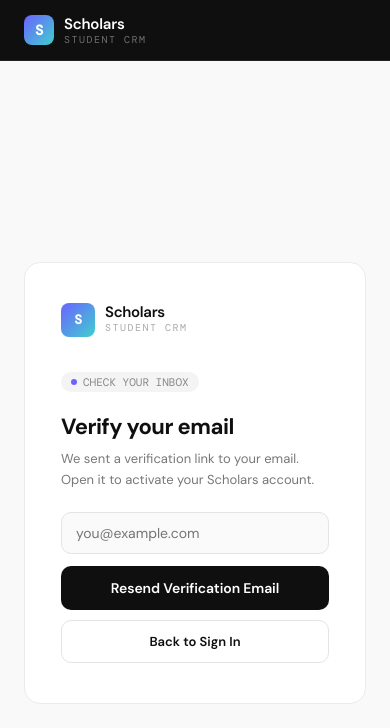
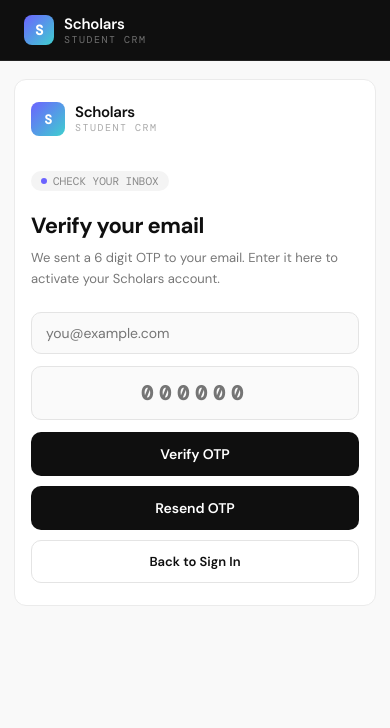
Before and after one commit to muhammadfaizan1641/Scholars, a React (Vite) app in the folder frontend/: page /verify-email in a window 390 px wide. Shown: the top 728 px of the page. Built offline with nearby package versions, Linux system fonts and the light colour scheme.

Commit message:
OTP service change

```diff
--- a/frontend/src/LimitPopup.jsx
+++ b/frontend/src/LimitPopup.jsx
@@ -3,7 +3,7 @@ import { useToast } from "./components/ToastProvider";
 
 const RAZORPAY_KEY_ID = "rzp_test_SqOwNrPgKGEEo5";
 const PRO_PRICE_INR = 29900;
-const API_BASE = "http://localhost:5000/api";
+const API_BASE = "https://scholars-bk1o.onrender.com/api";
 
 function loadRazorpayScript() {
   return new Promise((resolve) => {
@@ -193,6 +193,36 @@ const CSS = `
   .lp-dismiss-btn { padding: 12px; background: transparent; color: #6b7280; border: 1px solid #e5e7eb; font-size: 13px; font-weight: 500; }
   .lp-spinner { width: 15px; height: 15px; border: 2px solid rgba(255,255,255,0.3); border-top-color: #fff; border-radius: 50%; animation: lpSpin 0.7s linear infinite; }
   .lp-trust { text-align: center; font-size: 11px; color: #9ca3af; font-family: 'DM Mono', monospace; margin: 16px 0 0; }
+
+  @media (max-width: 520px) {
+    .lp-overlay {
+      align-items: flex-start;
+      padding: 14px;
+      overflow-y: auto;
+    }
+
+    .lp-card {
+      border-radius: 14px;
+      max-width: 100%;
+    }
+
+    .lp-body {
+      padding: 22px 16px;
+    }
+
+    .lp-header-row {
+      margin-bottom: 18px;
+    }
+
+    .lp-heading {
+      font-size: 24px;
+    }
+
+    .lp-price-card,
+    .lp-features {
+      grid-template-columns: 1fr;
+    }
+  }
 `;
 
 export default function LimitPopup({
--- a/frontend/src/VerifyEmail.jsx
+++ b/frontend/src/VerifyEmail.jsx
@@ -1,7 +1,7 @@
-import { useEffect, useMemo, useState } from "react";
+import { useEffect, useMemo, useRef, useState } from "react";
 import { useNavigate, useParams, useSearchParams } from "react-router-dom";
 
-const API_BASE = "http://localhost:5000/api";
+const API_BASE = "https://scholars-bk1o.onrender.com/api";
 
 const styles = {
   page: {
@@ -106,6 +106,22 @@ const styles = {
     boxSizing: "border-box",
     marginBottom: "12px",
   },
+  otpInput: {
+    width: "100%",
+    padding: "13px 14px",
+    border: "1px solid #e4e4e4",
+    borderRadius: "10px",
+    fontSize: "20px",
+    color: "#0f0f0f",
+    fontFamily: "'DM Mono', monospace",
+    outline: "none",
+    background: "#fafafa",
+    boxSizing: "border-box",
+    marginBottom: "12px",
+    textAlign: "center",
+    letterSpacing: "6px",
+    fontWeight: "700",
+  },
   button: {
     width: "100%",
     padding: "13px",
@@ -159,12 +175,13 @@ export default function VerifyEmail() {
   const [searchParams] = useSearchParams();
   const navigate = useNavigate();
   const initialEmail = searchParams.get("email") || "";
-  const initialLink = searchParams.get("verificationUrl") || "";
+  const didVerifyToken = useRef(false);
+  const isEmailLocked = Boolean(initialEmail);
 
   const [email, setEmail] = useState(initialEmail);
+  const [otp, setOtp] = useState("");
   const [status, setStatus] = useState(token ? "loading" : "idle");
   const [message, setMessage] = useState("");
-  const [devLink, setDevLink] = useState(initialLink);
 
   const pageCopy = useMemo(() => {
     if (token && status === "success") {
@@ -186,12 +203,14 @@ export default function VerifyEmail() {
     return {
       pill: "CHECK YOUR INBOX",
       heading: "Verify your email",
-      text: "We sent a verification link to your email. Open it to activate your Scholars account.",
+      text: "We sent a 6 digit OTP to your email. Enter it here to activate your Scholars account.",
     };
   }, [status, token]);
 
   useEffect(() => {
     if (!token) return;
+    if (didVerifyToken.current) return;
+    didVerifyToken.current = true;
 
     const verifyEmail = async () => {
       try {
@@ -213,7 +232,6 @@ export default function VerifyEmail() {
   const resendVerification = async () => {
     setStatus("loading");
     setMessage("");
-    setDevLink("");
 
     try {
       const res = await fetch(`${API_BASE}/auth/resend-verification`, {
@@ -225,11 +243,31 @@ export default function VerifyEmail() {
       if (!res.ok) throw new Error(data.message || "Could not resend verification email.");
 
       setStatus("info");
-      setMessage(data.message || "Verification email sent.");
-      if (data.verificationUrl) setDevLink(data.verificationUrl);
+      setMessage(data.message || "Verification OTP sent.");
     } catch (err) {
       setStatus("error");
       setMessage(err.message || "Could not resend verification email.");
+    }
+  };
+
+  const verifyOtp = async () => {
+    setStatus("loading");
+    setMessage("");
+
+    try {
+      const res = await fetch(`${API_BASE}/auth/verify-otp`, {
+        method: "POST",
+        headers: { "Content-Type": "application/json" },
+        body: JSON.stringify({ email, otp }),
+      });
+      const data = await res.json();
+      if (!res.ok) throw new Error(data.message || "OTP verification failed.");
+
+      setStatus("success");
+      setMessage(data.message || "Email verified successfully.");
+    } catch (err) {
+      setStatus("error");
+      setMessage(err.message || "OTP invalid ya expire ho gaya hai.");
     }
   };
 
@@ -241,8 +279,8 @@ export default function VerifyEmail() {
         input:focus { border-color: #0f0f0f !important; background: #fff !important; }
       `}</style>
 
-      <div style={styles.page}>
-        <div style={styles.card}>
+      <div style={styles.page} className="auth-page">
+        <div style={styles.card} className="auth-card verify-card">
           <div style={styles.logoRow}>
             <div style={styles.logoMark}>S</div>
             <div style={styles.logoTextWrap}>
@@ -261,19 +299,42 @@ export default function VerifyEmail() {
 
           {status === "loading" && <div style={messageStyle("info")}>Processing...</div>}
           {message && <div style={messageStyle(status === "success" ? "success" : status === "error" ? "error" : "info")}>{message}</div>}
-          {devLink && <div style={messageStyle("info")}>Dev verification link: {devLink}</div>}
 
           {!token && (
             <>
               <input
-                style={styles.input}
+                style={{
+                  ...styles.input,
+                  color: isEmailLocked ? "#777" : styles.input.color,
+                  cursor: isEmailLocked ? "not-allowed" : "text",
+                }}
                 type="email"
                 placeholder="you@example.com"
                 value={email}
-                onChange={(e) => setEmail(e.target.value)}
+                onChange={(e) => {
+                  if (!isEmailLocked) setEmail(e.target.value);
+                }}
+                readOnly={isEmailLocked}
+                aria-readonly={isEmailLocked}
               />
+              <input
+                style={styles.otpInput}
+                type="text"
+                inputMode="numeric"
+                maxLength={6}
+                placeholder="000000"
+                value={otp}
+                onChange={(e) => setOtp(e.target.value.replace(/\D/g, "").slice(0, 6))}
+              />
+              <button
+                style={{ ...styles.button, marginBottom: "10px" }}
+                onClick={verifyOtp}
+                disabled={status === "loading" || otp.length !== 6}
+              >
+                {status === "loading" ? "Verifying..." : "Verify OTP"}
+              </button>
               <button style={styles.button} onClick={resendVerification} disabled={status === "loading"}>
-                {status === "loading" ? "Sending..." : "Resend Verification Email"}
+                {status === "loading" ? "Sending..." : "Resend OTP"}
               </button>
             </>
           )}
--- a/frontend/src/components/BasicTable.jsx
+++ b/frontend/src/components/BasicTable.jsx
@@ -210,7 +210,7 @@ export default function BasicTable() {
       const token = localStorage.getItem("token");
 
       const response = await fetch(
-        "http://localhost:5000/api/students/",
+        "https://scholars-bk1o.onrender.com/api/students/",
         {
           headers: {
             Authorization: `Bearer ${token}`,
@@ -274,8 +274,8 @@ export default function BasicTable() {
         .sch-tr:hover { background: #fafafa; }
       `}</style>
 
-      <div style={styles.page}>
-        <div style={styles.pageHeader}>
+      <div style={styles.page} className="app-page students-page">
+        <div style={styles.pageHeader} className="page-header">
           <h1 style={styles.pageTitle}>
             Students
             <span style={styles.countBadge}>{filteredRows.length}</span>
@@ -284,7 +284,7 @@ export default function BasicTable() {
         </div>
 
         {/* Filters */}
-        <div style={styles.filterRow}>
+        <div style={styles.filterRow} className="filter-row">
           <div style={styles.filterWrap}>
             <span style={styles.filterIcon}>⌕</span>
             <input
@@ -324,8 +324,8 @@ export default function BasicTable() {
         </div>
 
         {/* Table */}
-        <div style={styles.tableWrap}>
-          <table style={styles.table}>
+        <div style={styles.tableWrap} className="responsive-table-wrap">
+          <table style={styles.table} className="responsive-table students-table">
             <thead style={styles.thead}>
               <tr>
                 <th style={styles.th}>Student</th>
--- a/frontend/src/components/PendingFeesTable.jsx
+++ b/frontend/src/components/PendingFeesTable.jsx
@@ -165,7 +165,7 @@ export default function PendingFeesTable() {
       const token = localStorage.getItem("token");
 
       const response = await fetch(
-        "http://localhost:5000/api/students/pending",
+        "https://scholars-bk1o.onrender.com/api/students/pending",
         {
           headers: {
             Authorization: `Bearer ${token}`,
@@ -217,8 +217,8 @@ export default function PendingFeesTable() {
     <>
       <style>{`@import url('https://fonts.googleapis.com/css2?family=DM+Sans:wght@400;500;600;700&family=DM+Mono:wght@400;500&display=swap');`}</style>
 
-      <div style={S.page}>
-        <div style={S.pageHeader}>
+      <div style={S.page} className="app-page pending-page">
+        <div style={S.pageHeader} className="page-header">
           <div>
             <h1 style={S.pageTitle}>Pending Fees</h1>
             <p style={S.pageSubtitle}>OUTSTANDING PAYMENTS</p>
@@ -242,8 +242,8 @@ export default function PendingFeesTable() {
           />
         </div>
 
-        <div style={S.tableWrap}>
-          <table style={S.table}>
+        <div style={S.tableWrap} className="responsive-table-wrap">
+          <table style={S.table} className="responsive-table pending-table">
             <thead>
               <tr>
                 <th style={S.th}>Student</th>
--- a/frontend/src/index.css
+++ b/frontend/src/index.css
@@ -0,0 +1,109 @@
+html {
+  -webkit-text-size-adjust: 100%;
+}
+
+body {
+  background: #f9f9f9;
+  overflow-x: hidden;
+}
+
+button,
+input,
+select {
+  max-width: 100%;
+}
+
+.responsive-table-wrap {
+  overflow-x: auto !important;
+  -webkit-overflow-scrolling: touch;
+}
+
+.responsive-table {
+  min-width: 680px;
+}
+
+@media (max-width: 720px) {
+  .app-page {
+    padding: 22px 14px !important;
+  }
+
+  .auth-page {
+    align-items: flex-start !important;
+    padding: 18px 14px !important;
+  }
+
+  .auth-card {
+    padding: 26px 18px !important;
+    border-radius: 12px !important;
+  }
+
+  .verify-card {
+    max-width: 100% !important;
+  }
+
+  .page-header {
+    align-items: flex-start !important;
+  }
+
+  .filter-row {
+    grid-template-columns: 1fr !important;
+  }
+
+  .student-details-page {
+    max-width: none !important;
+  }
+
+  .profile-card {
+    padding: 20px 16px !important;
+    border-radius: 12px !important;
+  }
+
+  .profile-left {
+    align-items: flex-start !important;
+  }
+
+  .info-grid,
+  .edit-row,
+  .dialog-field-row {
+    grid-template-columns: 1fr !important;
+  }
+
+  .detail-actions {
+    flex-direction: column !important;
+  }
+
+  .detail-actions button,
+  .dialog-footer button {
+    width: 100%;
+    margin-left: 0 !important;
+  }
+
+  .detail-table-card {
+    border-radius: 12px !important;
+  }
+
+  .student-dialog {
+    max-height: calc(100vh - 24px);
+    border-radius: 12px !important;
+  }
+
+  .dialog-body {
+    max-height: calc(100vh - 190px) !important;
+    padding: 18px 16px !important;
+  }
+
+  .dialog-footer {
+    padding: 14px 16px 18px !important;
+    flex-direction: column-reverse !important;
+  }
+}
+
+@media (max-width: 420px) {
+  .auth-card {
+    padding: 22px 16px !important;
+  }
+
+  .responsive-table {
+    min-width: 620px;
+  }
+}
```
Also changed, not shown: frontend/src/Login.jsx (+22 -6 lines), frontend/src/Signup.jsx (+18 -7 lines), frontend/src/components/AddStudentDialog.jsx (+8 -8 lines), frontend/src/components/DashboardCard.jsx (+7 -3 lines), frontend/src/components/StudentDetailsPage.jsx (+13 -13 lines).
